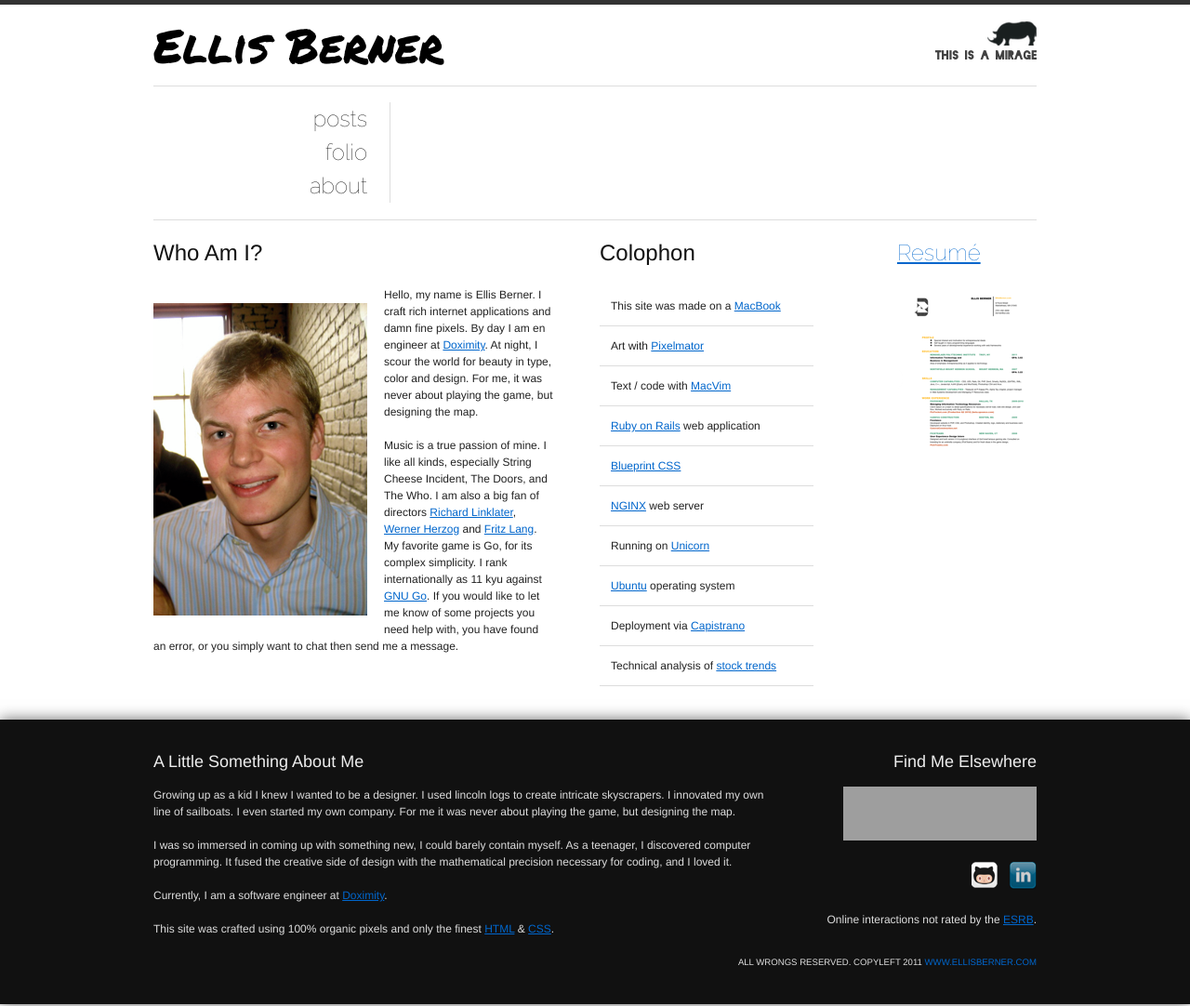
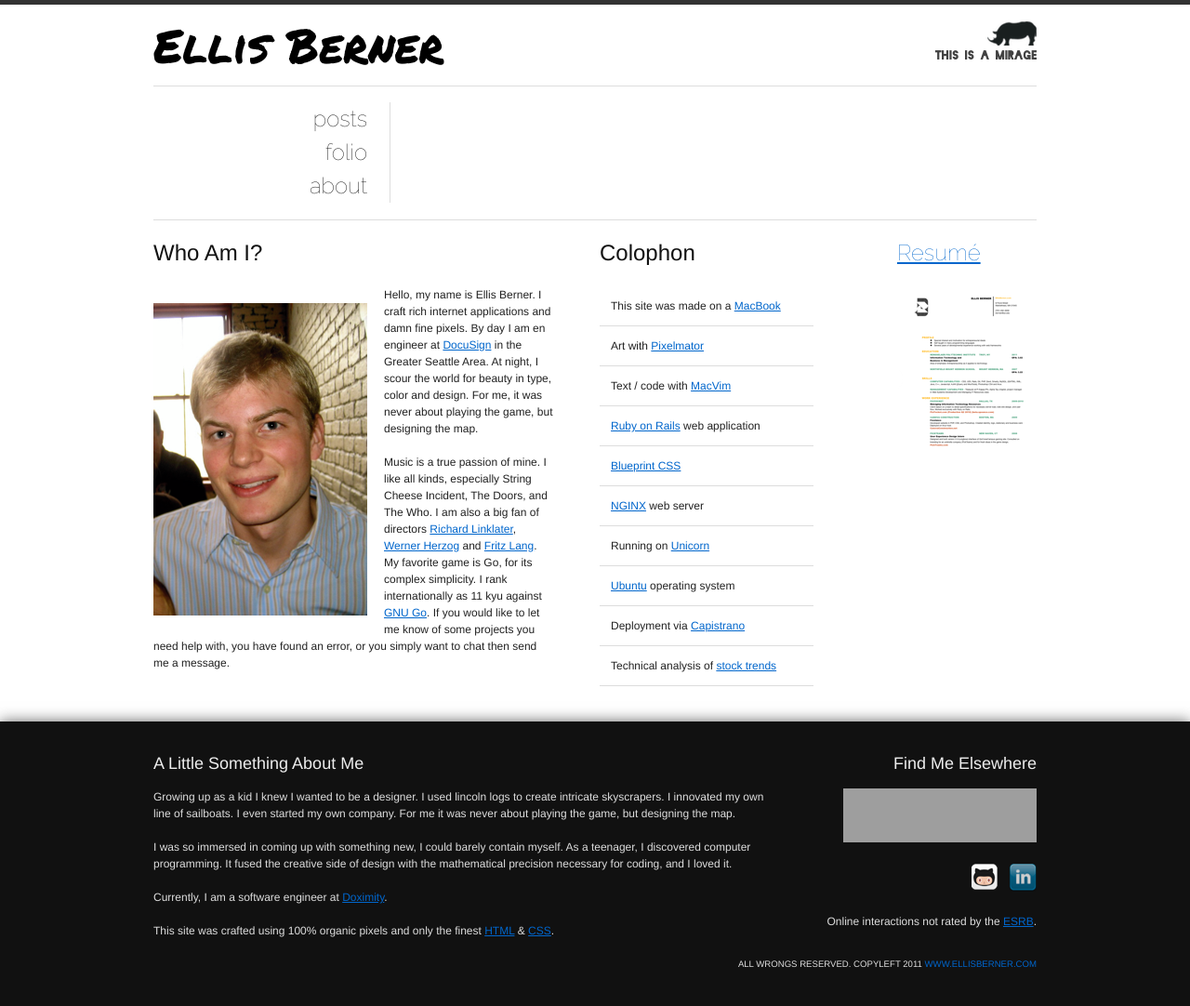
Before and after one commit to maletor/maletor.github.io, a Jekyll site: the page built from about/index.html, in a window 1280 px wide. Shown: the whole page at 93% size. Built offline with Jekyll 4.4.1, drawn with Linux system fonts in a browser that asks for light colours; grey boxes are pictures that could not be loaded.

Commit message:
Update index.html

```diff
--- a/about/index.html
+++ b/about/index.html
@@ -6,7 +6,7 @@ layout: default
   <h2>Who Am I?</h2>
   <p><img src="/images/ellis.png" width="230" height="336" alt="Ellis Berner" class="left" /></p>
   <p>Hello, my name is Ellis Berner. I craft rich internet applications
-  and damn fine pixels. By day I am en engineer at <a href="http://doximity.com">Doximity</a>. At night, I scour the world for beauty in type, color and design. For me, it was never about playing the game, but designing the map.</p>
+  and damn fine pixels. By day I am en engineer at <a href="https://www.docusign.com">DocuSign</a> in the Greater Seattle Area. At night, I scour the world for beauty in type, color and design. For me, it was never about playing the game, but designing the map.</p>
   <p>Music is a true passion of mine. I like all kinds, especially
   String Cheese Incident, The Doors, and The Who. I am also a big fan of directors <a href="http://imdb.com/name/nm0000500">Richard Linklater</a>, <a href="http://imdb.com/name/nm0001348/">Werner Herzog</a> and <a href="http://imdb.com/name/nm0000485/">Fritz Lang</a>. My favorite game is Go, for its complex simplicity. I rank internationally as 11 kyu against <a href="http://www.gnu.org/software/gnugo/">GNU Go</a>. If you would like to let me know of some projects you need help with, you have found an error, or you simply want to chat then send me a message.</p>
 </div>
```
